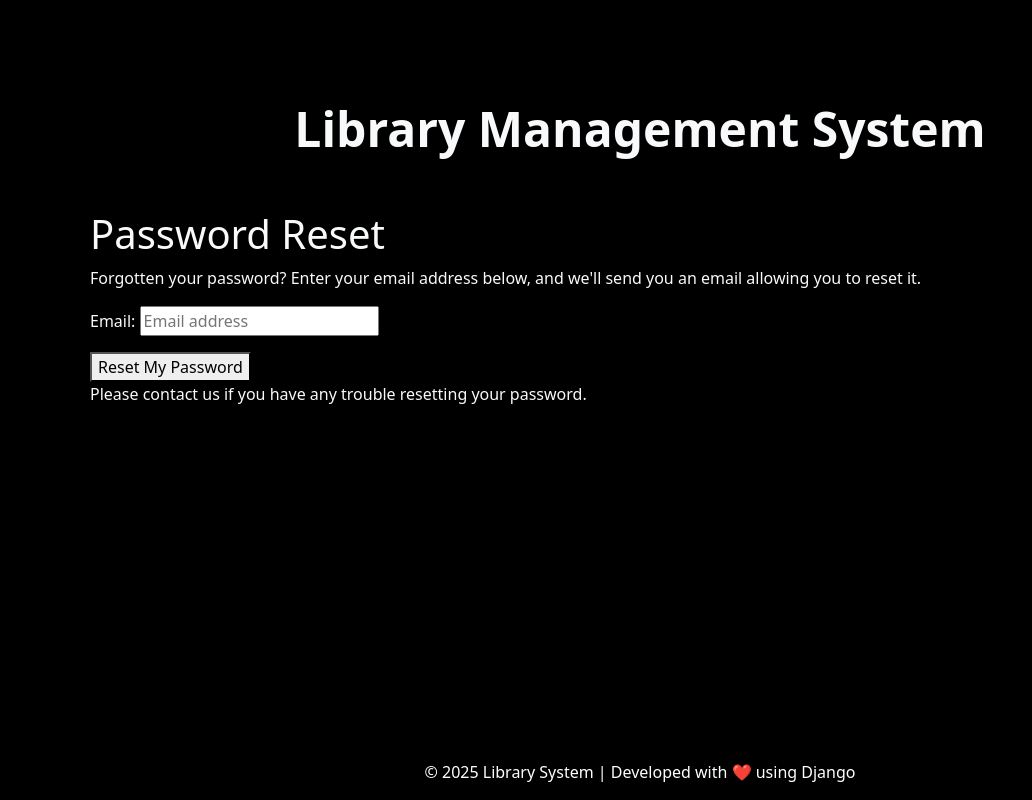
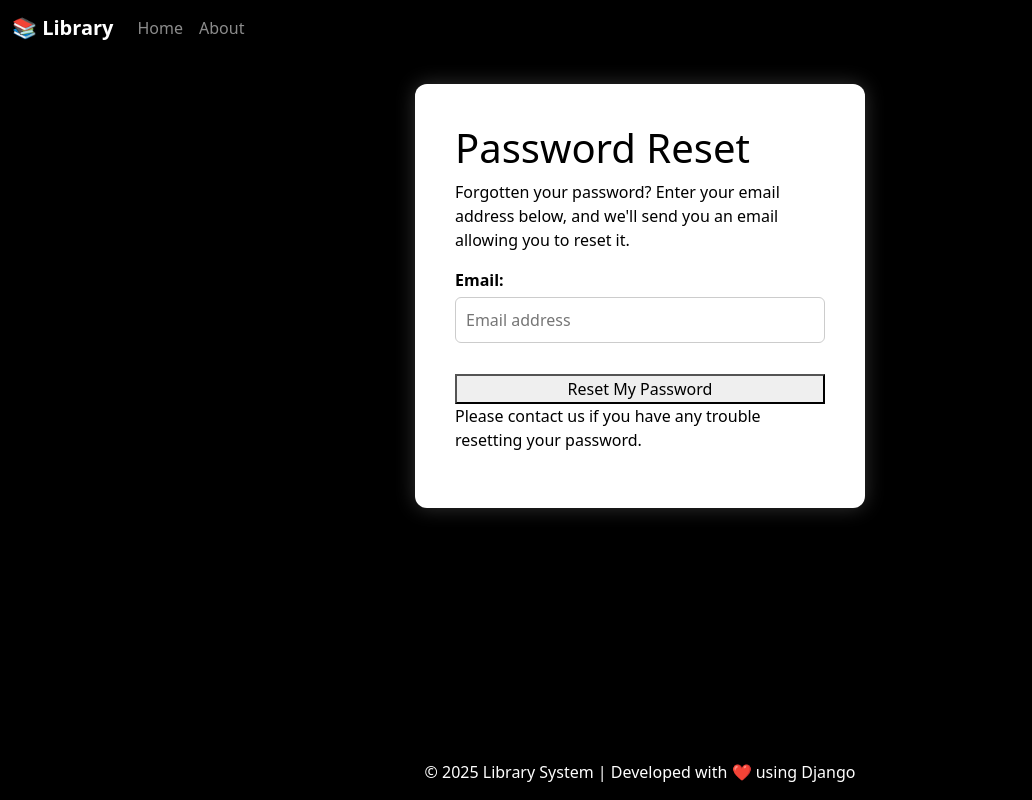
Before and after one commit to Nusrat-96/Library_management_system_, a Django app: page /accounts/password/reset/ in a window 1280 px wide. Shown: the whole page, without its empty margins (0-1032 px from the left). Run offline with Django 5.2, Linux system fonts and the light colour scheme.

Commit message:
feat(template): Update password template

```diff
--- a/lmsProject/settings.py
+++ b/lmsProject/settings.py
@@ -93,6 +93,10 @@ ACCOUNT_FORMS = {
     'signup': 'accounts.forms.CustomSignupForm',
 }                                                   #new We are using custom signup form
 
+
+#--------------------------------------------------------------------
+#Email Related
+#--------------------------------------------------------------------
 """ old Version
 ACCOUNT_USERNAME_REQUIRED = False # new
 ACCOUNT_AUTHENTICATION_METHOD = "email" # new
@@ -105,6 +109,8 @@ ACCOUNT_LOGIN_METHODS = {"email"}
 ACCOUNT_UNIQUE_EMAIL = True  # <— ensures unique email
 ACCOUNT_EMAIL_VERIFICATION = "optional"  # or "mandatory" if you want email confirmation
 """
+# To send message from the email of the website instead From: webmaster@localhost
+DEFAULT_FROM_EMAIL = "admin@librarymanagement.com"   # new
 
 # -------------------------------------------------------------------
 # MIDDLEWARE
--- a/static/css/base.css
+++ b/static/css/base.css
@@ -14,17 +14,6 @@ body.home-background {
         linear-gradient(rgba(0, 0, 0, 0.5), rgba(0, 0, 0, 0.5)),
         url("../images/library_image.jpg") no-repeat center center fixed;
     background-size: cover;
-}
-
-/* Hide header and nav for about/login pages */
-
-/* Make sure about-body uses full viewport */
-.about-body {
-  background-color: black;
-  min-height: 100vh;
-  display: flex;
-  justify-content: center;
-  align-items: center;
 }
 
 .form-container {
@@ -141,3 +130,47 @@ footer {
 .toggle-password:hover {
   color: #000;
 }
+
+
+/* Hide header and nav for about/login pages */
+
+/* Make sure about-body uses full viewport */
+
+/* ===== Page spacing fixes for about-body (like confirm email, login, etc.) ===== */
+.about-body {
+  background-color: black;
+  min-height: 100vh;
+  display: flex;
+  flex-direction: column;
+  align-items: center;
+  padding-top: 40px; /* small gap from top */
+}
+
+.about-body header {
+  margin-top: 0 !important; /* remove big gap */
+  margin-bottom: 30px; /* space between heading and form */
+}
+
+.about-body .page-content {
+  display: flex;
+  justify-content: center;
+  align-items: flex-start; /* keep it slightly below header */
+  width: 100%;
+}
+
+.about-body .form-container {
+  min-height: auto; /* don’t force full height */
+  display: flex;
+  justify-content: center;
+  align-items: center;
+  width: 100%;
+}
+/* For small device like mobile */
+@media (max-width: 768px) {
+  .about-body {
+    padding-top: 20px;
+  }
+  .about-body header {
+    margin-bottom: 20px;
+  }
+}
--- a/templates/account/login.html
+++ b/templates/account/login.html
@@ -1,4 +1,5 @@
 {% extends "base_without_nav.html" %}
+{% load static %}
 {% load i18n %}
 {% load allauth account %}
 
@@ -66,6 +67,10 @@
 
   </div>
 </div>
+
+<script src="{% static 'js/password_toggle.js' %}"></script>
+
+
 {% endblock content %}
 
 {% block extra_body %}
--- a/templates/account/password_change.html
+++ b/templates/account/password_change.html
@@ -7,6 +7,8 @@
     {% trans "Change Password" %}
 {% endblock head_title %}
 {% block content %}
+    <div class="form-container">
+        <div class="form-box">
             {% element h1 %}
                 {% trans "Change Password" %}
             {% endelement %}
@@ -25,4 +27,6 @@
                     <a href="{% url 'account_reset_password' %}">{% trans "Forgot Password?" %}</a>
                 {% endslot %}
             {% endelement %}
+        </div>
+    </div>
 {% endblock content %}
--- a/templates/account/password_reset.html
+++ b/templates/account/password_reset.html
@@ -5,6 +5,8 @@
     {% trans "Password Reset" %}
 {% endblock head_title %}
 {% block content %}
+    <div class="form-container">
+        <div class="form-box">
             {% element h1 %}
                 {% trans "Password Reset" %}
             {% endelement %}
@@ -31,4 +33,7 @@
             {% element p %}
                 {% blocktrans %}Please contact us if you have any trouble resetting your password.{% endblocktrans %}
             {% endelement %}
+
+        </div>
+    </div>
 {% endblock content %}
--- a/templates/account/password_reset_done.html
+++ b/templates/account/password_reset_done.html
@@ -7,6 +7,8 @@
     {% trans "Password Reset" %}
 {% endblock head_title %}
 {% block content %}
+    <div class="form-container">
+        <div class="form-box">
             {% element h1 %}
                 {% trans "Password Reset" %}
             {% endelement %}
@@ -16,4 +18,7 @@
             {% element p %}
                 {% blocktrans %}We have sent you an email. If you have not received it please check your spam folder. Otherwise contact us if you do not receive it in a few minutes.{% endblocktrans %}
             {% endelement %}
+
+        </div>
+    </div>
 {% endblock content %}
--- a/templates/account/password_reset_from_key.html
+++ b/templates/account/password_reset_from_key.html
@@ -6,6 +6,8 @@
     {% trans "Change Password" %}
 {% endblock head_title %}
 {% block content %}
+    <div class="form-container">
+        <div class="form-box">
             {% element h1 %}
                 {% if token_fail %}
                     {% trans "Bad Token" %}
@@ -44,4 +46,8 @@
                     {% csrf_token %}
                 </form>
             {% endif %}
+
+        </div>
+    </div>
+
 {% endblock content %}
--- a/templates/account/signup_by_passkey.html
+++ b/templates/account/signup_by_passkey.html
@@ -1,4 +1,4 @@
-{% extends "account/base_entrance.html" %}
+{% extends "base_without_nav.html" %}
 {% load allauth i18n %}
 {% block head_title %}
     {% trans "Signup" %}
--- a/templates/account/signup_closed.html
+++ b/templates/account/signup_closed.html
@@ -1,4 +1,4 @@
-{% extends "account/base_entrance.html" %}
+{% extends "base_without_nav.html" %}
 {% load i18n %}
 {% load allauth %}
 {% block head_title %}
--- a/templates/base_without_nav.html
+++ b/templates/base_without_nav.html
@@ -8,21 +8,55 @@
     <title>{% block title %}Library Management System{% endblock title %}</title>
 
     <!-- Bootstrap CSS -->
-    <link href="https://cdn.jsdelivr.net/npm/bootstrap@5.1.3/dist/css/bootstrap.min.css" rel="stylesheet">
-    <link rel="stylesheet" href="https://cdnjs.cloudflare.com/ajax/libs/font-awesome/6.5.0/css/all.min.css" />
-
+    <link
+        href="https://cdn.jsdelivr.net/npm/bootstrap@5.1.3/dist/css/bootstrap.min.css"
+        rel="stylesheet"
+    >
 
     <!-- Custom CSS -->
     <link rel="stylesheet" href="{% static 'css/base.css' %}">
-
 </head>
 
 <body class="{% block body_class %}{% endblock body_class %}">
+
+    <!-- Navbar -->
+    <nav class="navbar navbar-expand-md navbar-dark bg-dark fixed-top">
+        <div class="container-fluid">
+            <!-- Logo -->
+            <a class="navbar-brand fw-bold" href="#">
+                📚 Library
+            </a>
+
+            <!-- Toggler for mobile -->
+            <button
+                class="navbar-toggler"
+                type="button"
+                data-bs-toggle="collapse"
+                data-bs-target="#navbarCollapse"
+                aria-controls="navbarCollapse"
+                aria-expanded="false"
+                aria-label="Toggle navigation"
+            >
+                <span class="navbar-toggler-icon"></span>
+            </button>
+
+            <!-- Navbar links -->
+            <!-- Navbar links aligned left, right after logo -->
+            <div class="collapse navbar-collapse" id="navbarCollapse">
+                <ul class="navbar-nav me-auto mb-2 mb-md-0">
+                    <li class="nav-item">
+                        <a class="nav-link {% if request.path == '/' %}active{% endif %}" href="{% url 'home' %}">Home</a>
+                    </li>
+                    <li class="nav-item">
+                        <a class="nav-link" href="#">About</a>
+                    </li>
+                </ul>
+            </div>
+
+        </div>
+    </nav>
+
     <!-- Header -->
-    <header>
-        <h1 class="display-5 fw-bold">Library Management System</h1>
-    </header>
-
 
     <!-- Messages -->
     {% if messages %}
@@ -40,7 +74,6 @@
     <!-- Page Content -->
     <main class="container my-4 text-light">
         {% block content %}
-
         {% endblock content %}
     </main>
 
@@ -50,8 +83,6 @@
     </footer>
 
     <!-- Bootstrap JS -->
-    <script src="https://cdn.jsdelivr.net/npm/bootstrap@5.1.3/dist/js/bootstrap.bundle.min.js">
-    </script>
+    <script src="https://cdn.jsdelivr.net/npm/bootstrap@5.1.3/dist/js/bootstrap.bundle.min.js"></script>
 </body>
-
 </html>
```
Also changed, not shown: static/js/password_toggle.js (added, +30 -0 lines), templates/account/email/email_confirmation_message.txt (+10 -2 lines), templates/account/email_confirm.html (+11 -1 lines), templates/account/signup.html (+2 -32 lines). Lines whose indentation alone changed are shown as unchanged.
